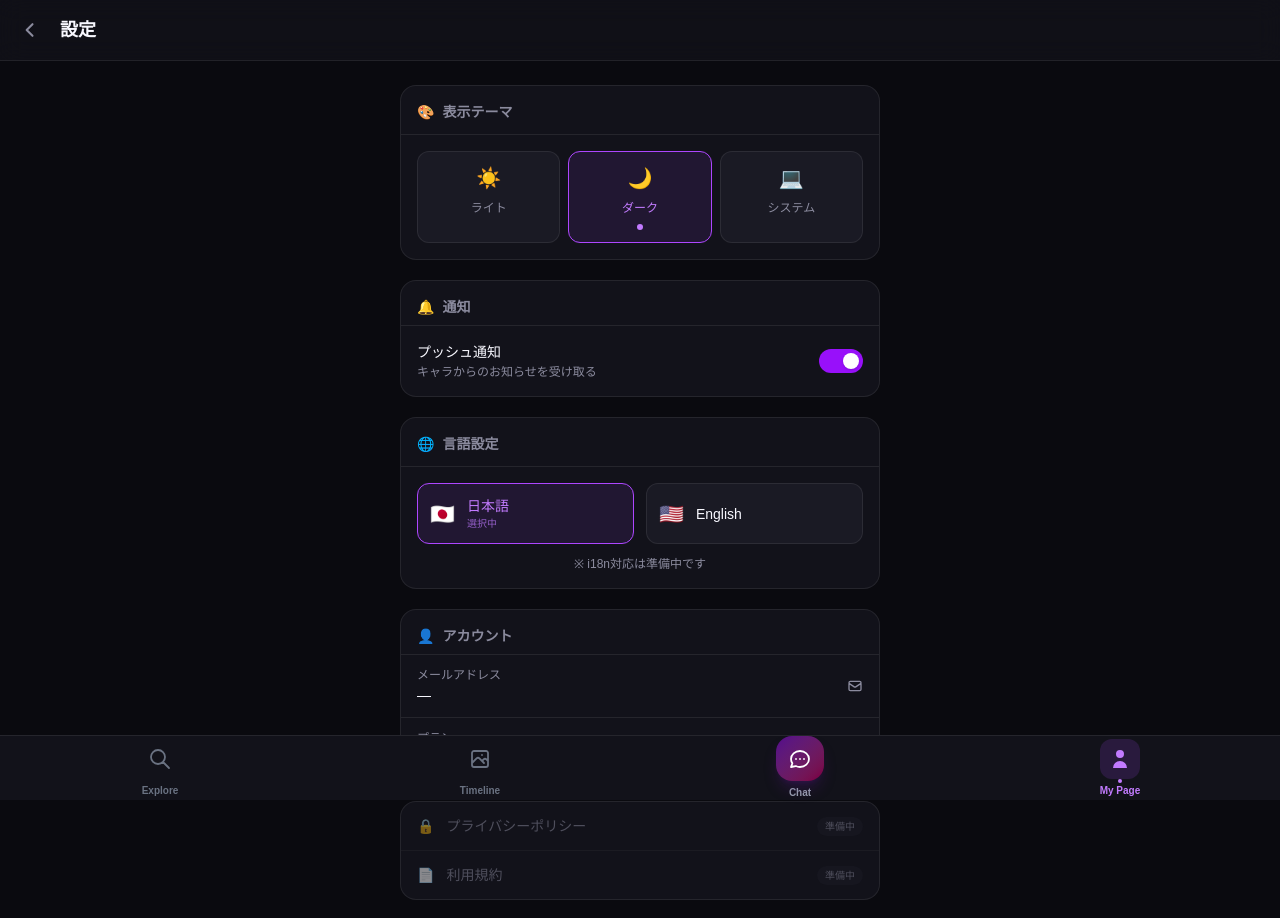
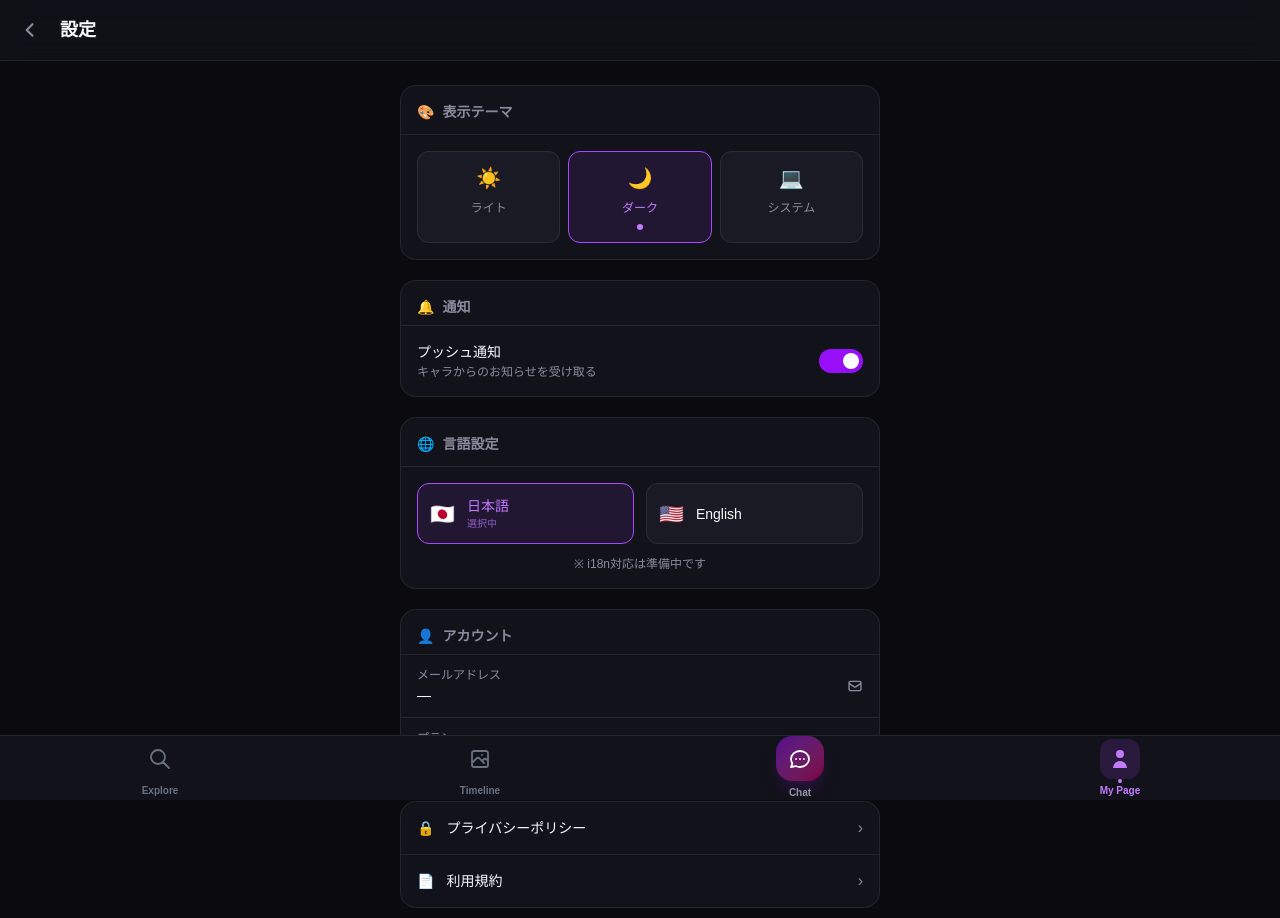
Before and after one commit to KRascal/aniva, a Next.js app in the folder web/: page /mypage/settings in a window 1280 px wide. Shown: the top 918 px of the page. Built offline with nearby package versions, Linux system fonts and the light colour scheme; no server answers; the database is empty; sample sign-in values are in the browser's storage.

Commit message:
fix: 設定ページのプライバシーポリシー・利用規約リンクを有効化

```diff
--- a/web/src/app/mypage/settings/page.tsx
+++ b/web/src/app/mypage/settings/page.tsx
@@ -4,6 +4,7 @@ import { useEffect, useState } from 'react';
 import { useSession, signOut } from 'next-auth/react';
 import { useRouter } from 'next/navigation';
 import { useTheme } from 'next-themes';
+import Link from 'next/link';
 
 type ThemeOption = 'light' | 'dark' | 'system';
 type LangOption = 'ja' | 'en';
@@ -311,25 +312,23 @@ export default function SettingsPage() {
 
         {/* リンク */}
         <section className="bg-[var(--color-surface)] border border-[var(--color-border)] rounded-2xl overflow-hidden animate-slide-up" style={{ animationDelay: '240ms' }}>
-          {/* プライバシーポリシー・利用規約（準備中） */}
           {[
-            { label: 'プライバシーポリシー', icon: '🔒' },
-            { label: '利用規約', icon: '📄' },
+            { label: 'プライバシーポリシー', icon: '🔒', href: '/privacy' },
+            { label: '利用規約', icon: '📄', href: '/terms' },
           ].map((item, i, arr) => (
-            <div
+            <Link
               key={item.label}
-              className={`flex items-center justify-between px-4 py-3.5 opacity-50 ${
+              href={item.href}
+              className={`flex items-center justify-between px-4 py-3.5 hover:bg-white/5 transition-colors ${
                 i < arr.length - 1 ? 'border-b border-[var(--color-border)]' : ''
               }`}
             >
-              <span className="flex items-center gap-3 text-sm text-[var(--color-muted)]">
+              <span className="flex items-center gap-3 text-sm text-[var(--color-text)]">
                 <span>{item.icon}</span>
                 {item.label}
               </span>
-              <span className="text-[10px] text-[var(--color-muted)] bg-[var(--color-surface-2)] px-2 py-0.5 rounded-full">
-                準備中
-              </span>
-            </div>
+              <span className="text-[var(--color-muted)]">›</span>
+            </Link>
           ))}
         </section>
 
```
